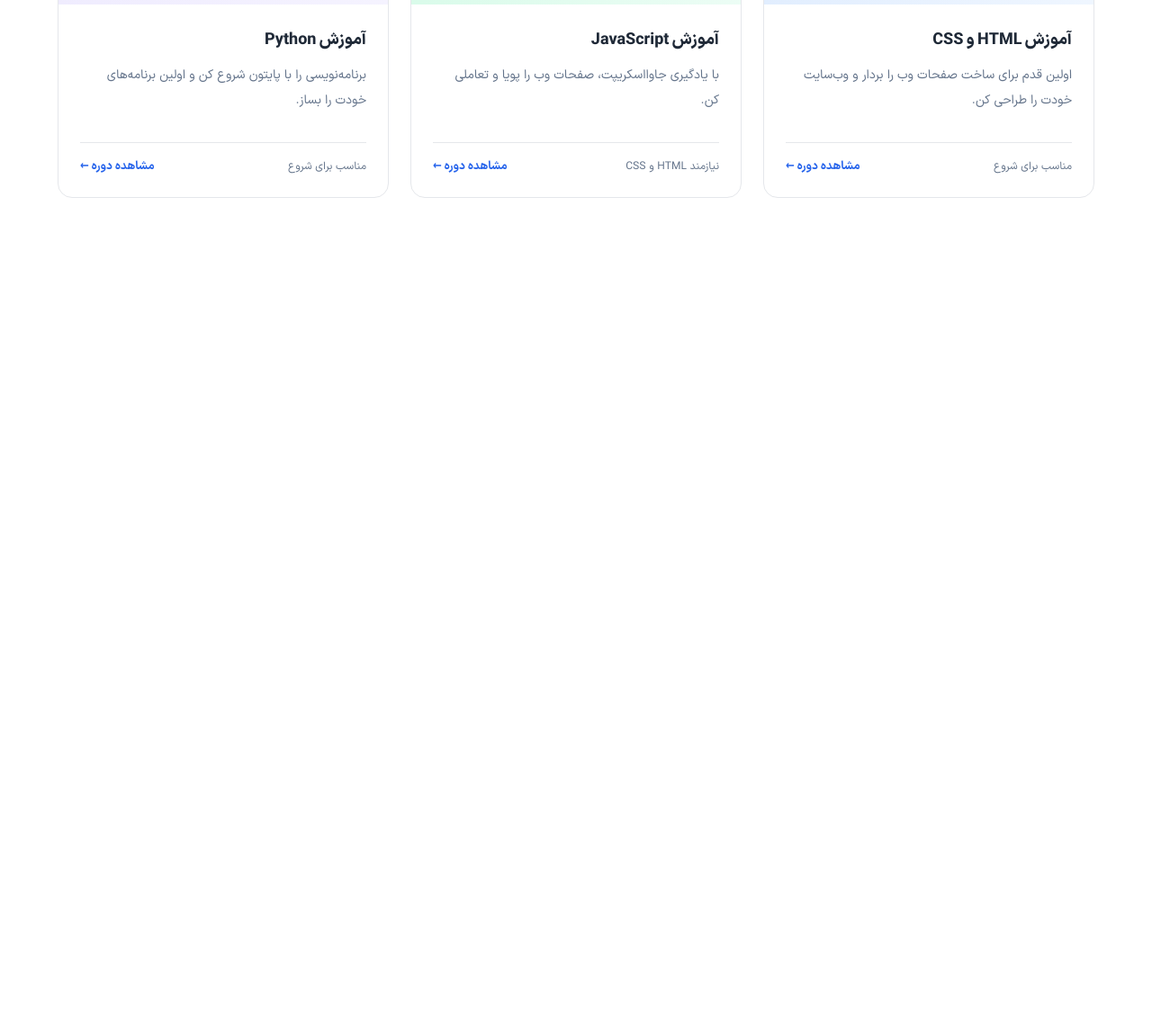
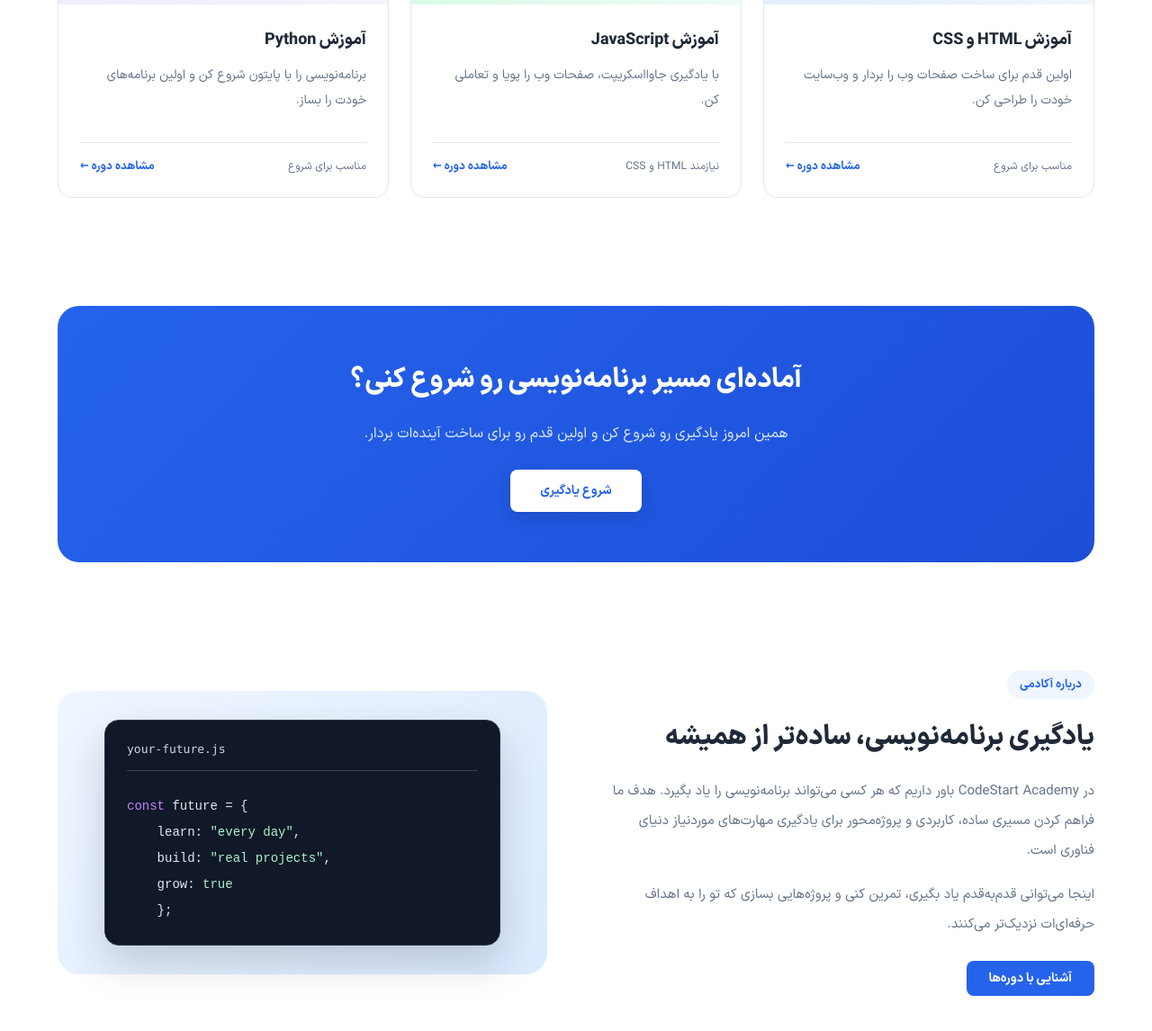
Before and after one commit to saman-1/codestart-academy, a plain HTML site: page index.html in a window 1280 px wide. Shown: the part 1400-2546 px from the top of the page at 90% size. Before the commit the page ends 1700 px from the top, so only its background shows below. Drawn offline with Linux system fonts and the light colour scheme.

Commit message:
Add CTA and about sections

```diff
--- a/css/style.css
+++ b/css/style.css
@@ -466,6 +466,152 @@ textarea {
   color: var(--primary-dark);
 }
 
+.cta {
+  max-width: 1152px;
+  margin: 40px auto;
+  padding: 56px var(--space-lg);
+  border-radius: 24px;
+  background: linear-gradient(135deg, #2563eb, #1d4ed8);
+  color: #ffffff;
+  text-align: center;
+}
+
+.cta-content {
+  max-width: 700px;
+  margin-inline: auto;
+}
+
+.cta-title {
+  margin: 0 0 var(--space-md);
+  font-size: 30px;
+  font-weight: 800;
+  line-height: 1.8;
+  color: #ffffff;
+}
+
+.cta-description {
+  margin: 0 0 var(--space-lg);
+  font-size: 16px;
+  line-height: 2;
+  color: #dbeafe;
+}
+
+.cta-btn {
+  background-color: #ffffff;
+  color: var(--primary-color);
+  font-weight: 700;
+  padding: 12px 32px;
+  box-shadow: 0 6px 16px rgba(15, 23, 42, 0.15);
+}
+
+.cta-btn:hover {
+  background-color: #eff6ff;
+  transform: translateY(-2px);
+  box-shadow: 0 10px 24px rgba(15, 23, 42, 0.2);
+}
+
+.about-us {
+  display: grid;
+  grid-template-columns: repeat(2, minmax(0, 1fr));
+  align-items: center;
+  gap: 64px;
+  max-width: 1200px;
+  margin-inline: auto;
+  padding: 80px var(--space-lg);
+}
+
+.about-content {
+  max-width: 560px;
+}
+
+.about-label {
+  display: inline-block;
+  margin-bottom: var(--space-md);
+  padding: 6px 14px;
+  border-radius: 20px;
+  background-color: #eff6ff;
+  color: var(--primary-color);
+  font-size: 13px;
+  font-weight: 700;
+}
+
+.about-title {
+  margin: 0 0 var(--space-md);
+  color: var(--text-color);
+  font-size: 30px;
+  font-weight: 800;
+  line-height: 1.8;
+}
+
+.about-description {
+  margin: 0 0 var(--space-md);
+  color: #64748b;
+  font-size: 15px;
+  line-height: 2.2;
+}
+
+.about-btn {
+  margin-top: var(--space-sm);
+  background-color: var(--primary-color);
+  color: #ffffff;
+  font-weight: 700;
+}
+
+.about-btn:hover {
+  background-color: var(--primary-dark);
+  transform: translateY(-2px);
+  box-shadow: 0 6px 16px rgba(37, 99, 235, 0.2);
+}
+
+.about-visual {
+  display: flex;
+  align-items: center;
+  justify-content: center;
+  min-width: 0;
+  min-height: 300px;
+  padding: 32px;
+  border-radius: 24px;
+  background: linear-gradient(135deg, #eff6ff, #dbeafe);
+}
+
+.about-code-card {
+  width: 100%;
+  max-width: 440px;
+  padding: 24px;
+  border: 1px solid #273449;
+  border-radius: 16px;
+  background-color: #111827;
+  box-shadow: 0 20px 45px rgba(17, 24, 39, 0.18);
+  direction: ltr;
+  overflow-x: auto;
+}
+
+.about-code-label {
+  display: block;
+  padding-bottom: var(--space-md);
+  border-bottom: 1px solid #374151;
+  color: #cbd5e1;
+  font-family: Consolas, monospace;
+  font-size: 13px;
+}
+
+.about-code-card pre {
+  margin: var(--space-lg) 0 0;
+  color: #e2e8f0;
+  font-family: Consolas, monospace;
+  font-size: 14px;
+  line-height: 2;
+  white-space: pre;
+}
+
+.about-code-keyword {
+  color: #c084fc;
+}
+
+.about-code-value {
+  color: #a7f3d0;
+}
+
 
 @media (max-width: 768px) {
     .hero {
--- a/index.html
+++ b/index.html
@@ -211,10 +211,59 @@
     </section>
 
     <!-- Call To Action Section -->
-    <section class="cta"></section>
+    <section class="cta">
+        <div class="cta-content">
+            <h2 class="cta-title">
+                آماده‌ای مسیر برنامه‌نویسی رو شروع کنی؟
+            </h2>
+
+            <p class="cta-description">
+                همین امروز یادگیری رو شروع کن و اولین قدم رو برای ساخت آینده‌ات بردار.
+            </p>
+
+            <a href="#courses" class="btn cta-btn">
+                شروع یادگیری
+            </a>
+        </div>
+    </section>
 
     <!-- About Us Section -->
-    <section class="about-us" is="about-us"></section>
+    <section class="about-us" id="about-us">
+        <div class="about-content">
+            <span class="about-label">درباره آکادمی</span>
+
+            <h2 class="about-title">
+                یادگیری برنامه‌نویسی، ساده‌تر از همیشه
+            </h2>
+
+            <p class="about-description">
+                در CodeStart Academy باور داریم که هر کسی می‌تواند برنامه‌نویسی را
+                یاد بگیرد. هدف ما فراهم کردن مسیری ساده، کاربردی و پروژه‌محور برای
+                یادگیری مهارت‌های موردنیاز دنیای فناوری است.
+            </p>
+
+            <p class="about-description">
+                اینجا می‌توانی قدم‌به‌قدم یاد بگیری، تمرین کنی و پروژه‌هایی بسازی
+                که تو را به اهداف حرفه‌ای‌ات نزدیک‌تر می‌کنند.
+            </p>
+
+            <a href="#courses" class="btn about-btn">
+                آشنایی با دوره‌ها
+            </a>
+        </div>
+
+        <div class="about-visual">
+            <div class="about-code-card">
+                <span class="about-code-label">your-future.js</span>
+
+                <pre><code><span class="about-code-keyword">const</span> future = {
+    learn: <span class="about-code-value">"every day"</span>,
+    build: <span class="about-code-value">"real projects"</span>,
+    grow: <span class="about-code-value">true</span>
+    };</code></pre>
+            </div>
+        </div>
+    </section>
 
     <!-- Contact Us Section -->
      <section class="contact-us" id="contact-us"></section>
```
